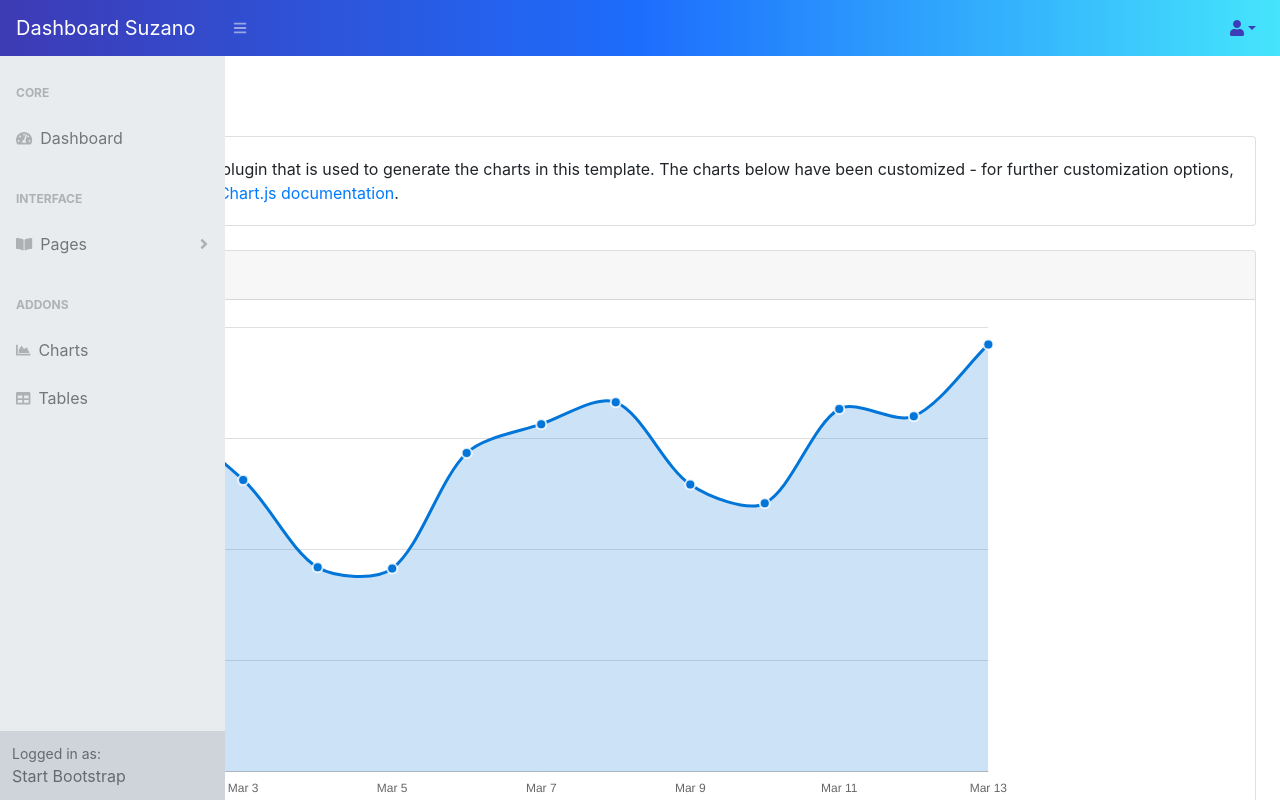
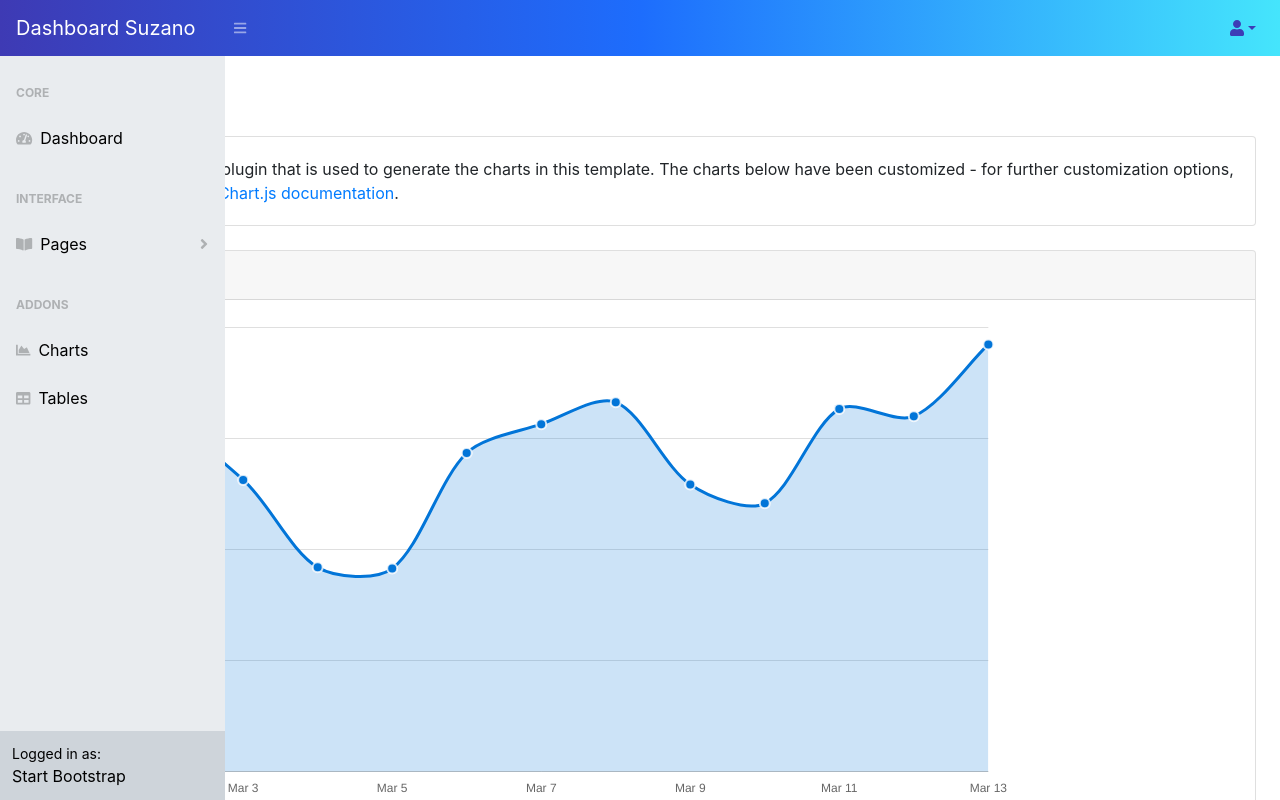
Before and after one commit to franciscusjames/poc_frontend, an Angular app: page /charts in a window 1280 px wide. Shown: the top 800 px of the page. Built offline with nearby package versions, Linux system fonts and the light colour scheme.

Commit message:
Ajustes menu

```diff
--- a/src/styles/variables/_navigation.scss
+++ b/src/styles/variables/_navigation.scss
@@ -6,12 +6,12 @@ $zindex-topnav: 1090 !default;
 
 // -- Sidenav Dark
 $sidenav-dark-bg: $gray-200;
-$sidenav-dark-color: fade-out(#000, 0.5);
 $sidenav-dark-heading-color: fade-out(#000, 0.75);
-$sidenav-dark-link-color: fade-out(#000, 0.5);
+$sidenav-dark-link-color: #000;
 $sidenav-dark-link-active-color: #000;
 $sidenav-dark-icon-color: fade-out(#000, 0.75);
 $sidenav-dark-footer-bg: $gray-400;
+$sidenav-dark-color: #000;
 
 // Color variables for the topnav
 $topnav-dark-toggler-color: fade-out($white, 0.5);
```
